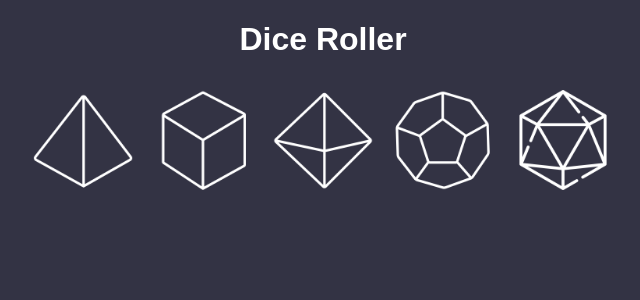
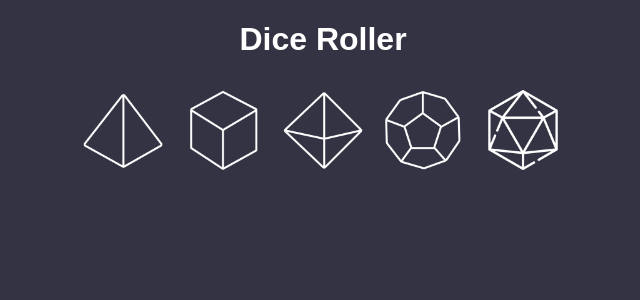
Before and after one commit to svper563/dice-roller, a React (Create React App) app: page / in a window 1280 px wide. Shown: the top 300 px of the page, without its empty margins (317-957 px from the left). Built offline with nearby package versions, Linux system fonts and the light colour scheme; the HTML template or start-up script is replaced by a standard one.

Commit message:
Adjusted dice icon size

```diff
--- a/src/index.css
+++ b/src/index.css
@@ -17,8 +17,8 @@ body {
 }
 
 .die-card img {
-  width: 100px;
-  height: 100px;
+  width: 80px;
+  height: 80px;
   margin: 10px;
 }
 
```
